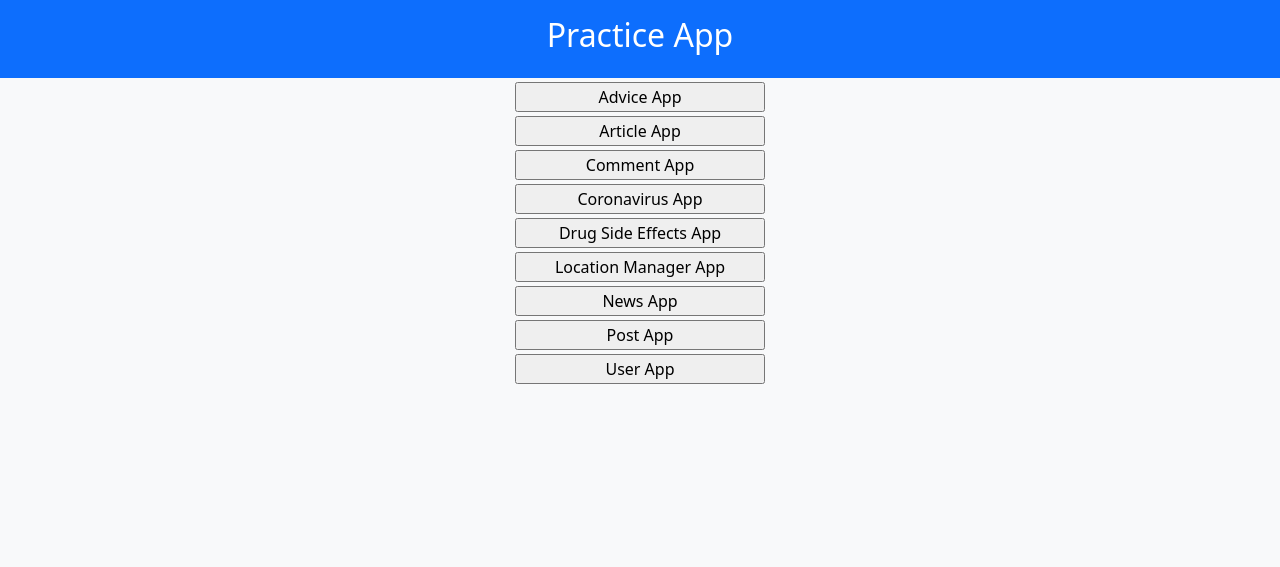
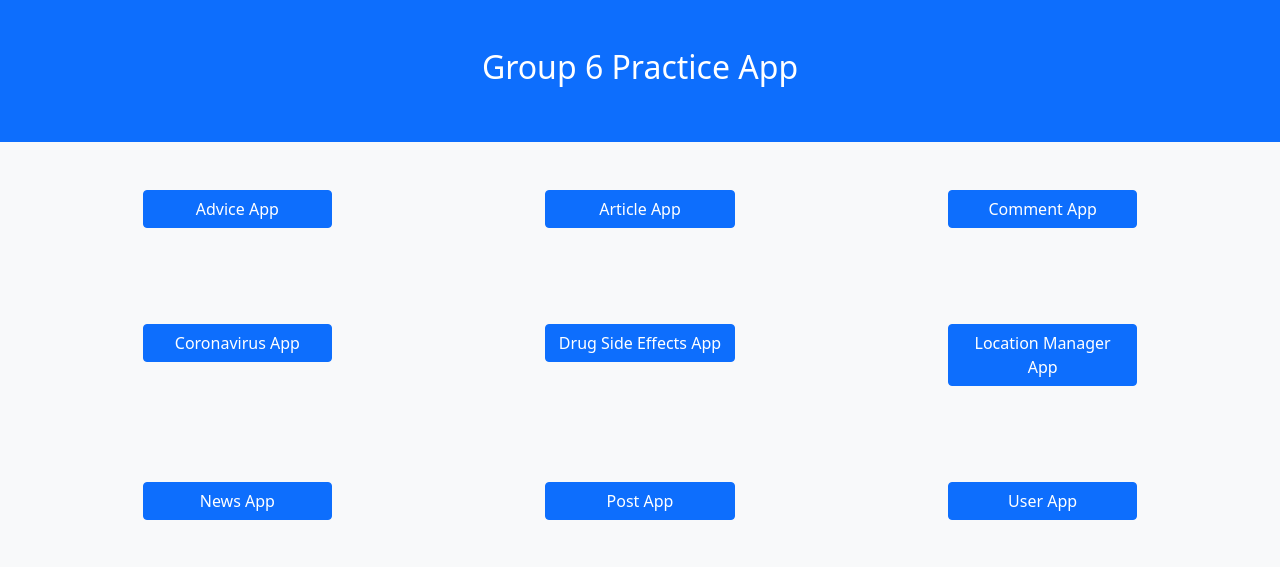
Before and after one commit to bounswe/bounswe2022group6, a Django app: page / in a window 1280 px wide. Shown: the top 567 px of the page. Run offline with Django 3.2, Linux system fonts and the light colour scheme.

Commit message:
Changed the layout and looks of the home page.

```diff
--- a/practice_app/apps/home/templates/home.html
+++ b/practice_app/apps/home/templates/home.html
@@ -22,19 +22,41 @@
 	</head>
 	<body class="bg-light text-secondary">
 		<div class="wrapper">
-        <div class="p-3 bg-primary text-white text-center">
-            <h2>Practice App</h2>
+			<div class="p-5 bg-primary text-white text-center">
+				<h2>Group 6 Practice App</h2>
 			</div>
-        <div class ="center" style="text-align:center">
-            <a href="/advice"><input type="button" value="Advice App"/></a> <br>
-            <a href="/article"><input type="button" value="Article App"/></a> <br>
-            <a href="/comment"><input type="button" value="Comment App"/></a> <br>
-            <a href="/coronavirus"><input type="button" value="Coronavirus App"/></a> <br>
-            <a href="/drug-side-effects"><input type="button" value="Drug Side Effects App"/></a> <br>
-            <a href="/location_mgr"><input type="button" value="Location Manager App"/></a> <br>
-            <a href="/news"><input type="button" value="News App"/></a> <br>
-            <a href="/post"><input type="button" value="Post App"/></a> <br>
-            <a href="/user"><input type="button" value="User App"/></a> <br>
+			<div class="row p-5">
+				<div class="col-4 text-center">
+					<a href="/advice" class="btn btn-primary col-6" role="button">Advice App</a>
+				</div>
+				<div class="col-4 text-center">
+					<a href="/article" class="btn btn-primary col-6" role="button">Article App</a>
+				</div>
+				<div class="col-4 text-center">
+					<a href="/comment" class="btn btn-primary col-6" role="button">Comment App</a>
+				</div>
+			</div>
+			<div class="row p-5">
+				<div class="col-4 text-center">
+					<a href="/coronavirus" class="btn btn-primary col-6" role="button">Coronavirus App</a>
+				</div>
+				<div class="col-4 text-center">
+					<a href="/drug-side-effects" class="btn btn-primary col-6" role="button">Drug Side Effects App</a>
+				</div>
+				<div class="col-4 text-center">
+					<a href="/location_mgr" class="btn btn-primary col-6" role="button">Location Manager App</a>
+				</div>
+			</div>
+			<div class="row p-5">
+				<div class="col-4 text-center">
+					<a href="/news" class="btn btn-primary col-6" role="button">News App</a>
+				</div>
+				<div class="col-4 text-center">
+					<a href="/post" class="btn btn-primary col-6" role="button">Post App</a>
+				</div>
+				<div class="col-4 text-center">
+					<a href="/user" class="btn btn-primary col-6" role="button">User App</a>
+				</div>
 			</div>
 		</body>
 	</html>
```
Lines whose indentation alone changed are shown as unchanged.
